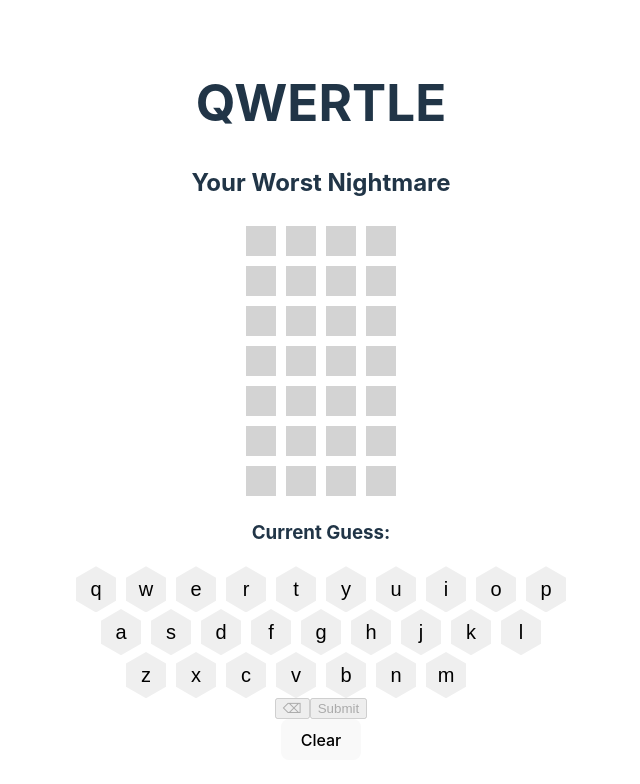
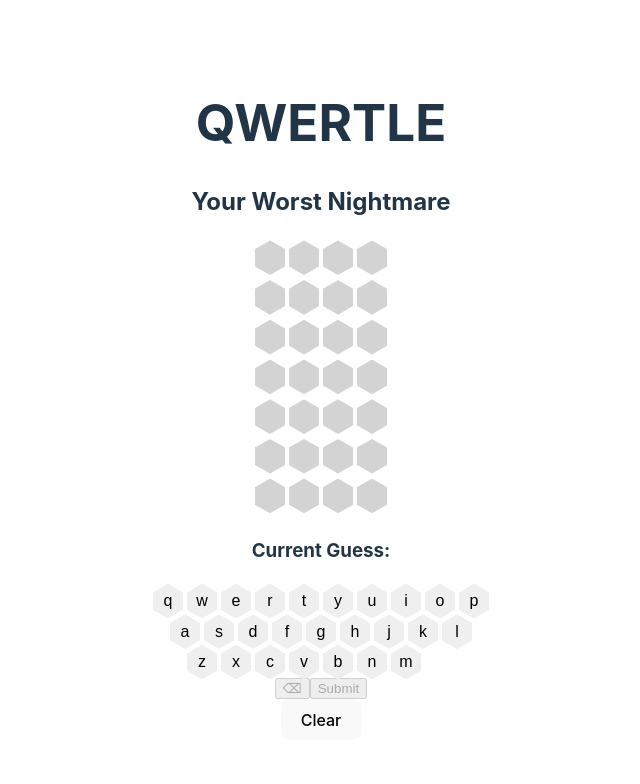
Before and after one commit to HazelBall/qwertle, a React (Vite) app: page / in a window 1280 px wide. Shown: the top 784 px of the page, without its empty margins (319-959 px from the left). Built offline with nearby package versions, Linux system fonts and the light colour scheme.

Commit message:
Continue styling game

```diff
--- a/src/Components/BoardLetter.tsx
+++ b/src/Components/BoardLetter.tsx
@@ -9,7 +9,10 @@ const BoardLetter = (props: { letter: Letter }) => {
 			? classes
 			: classes + " " + LETTER_STATUS[props.letter.status].toLowerCase();
 
-	return <span className={classes}>{letter.letter}</span>;
+	return <input
+		disabled
+		className={classes}
+		value={letter.letter}></input>;
 };
 
 export default BoardLetter;
--- a/src/Components/BoardView.tsx
+++ b/src/Components/BoardView.tsx
@@ -16,12 +16,11 @@ const BoardView = (props: { board: Board }) => {
 									letter={letter}
 								/>
 							) : (
-								<span
+								<input disabled
 									key={"guess-" + j}
 									className="guess-letter"
-								>
-									{" "}
-								</span>
+									value=""
+								/>
 							);
 						})}
 					</div>
--- a/src/Styles/App.css
+++ b/src/Styles/App.css
@@ -3,9 +3,10 @@
   margin: 0 auto;
   padding: 2rem;
   text-align: center;
-  --size: 40px;
+  --size: 30px;
   --height: calc(var(--size) * 1.157);
-  --margin: 5px;
+  --margin: 2px;
+  --font-size:16px;
 }
 
 .keyboard, .keyboard-row {
@@ -20,14 +21,12 @@
   box-sizing: border-box;
   vertical-align: middle;
   display: inline-block;
-}
-
-.keyboard-letter, .keyboard-spacer {
   clip-path: polygon(0% 25%, 0% 75%, 50% 100%, 100% 75%, 100% 25%, 50% 0%);
   width: var(--size);
+  height: var(--height);
   margin: 0 var(--margin);
-  height: var(--height);
-  font-size: 20px;
+  font-size: var(--font-size);
+  text-align: center;
   border:none;
 }
 
@@ -55,12 +54,9 @@
 }
 
 .guess-letter {
-  width: 30px;
-  height: 30px;
+  margin-bottom:5px;
   background-color: lightgray;
   color: black;
-  margin: 5px 5px;
-  padding: 5px;
 }
 
 dialog {
--- a/src/Styles/style.css
+++ b/src/Styles/style.css
@@ -159,7 +159,7 @@
 		width: calc(100vw - 150px);
 		margin: 10px auto;
 	}
-	.letterGuess {
+	.letterGuess, .guess-letter {
 		box-sizing: border-box;
 		font-size: 8vw;
 		height: calc(calc(100vw - 190px)/4);
```
